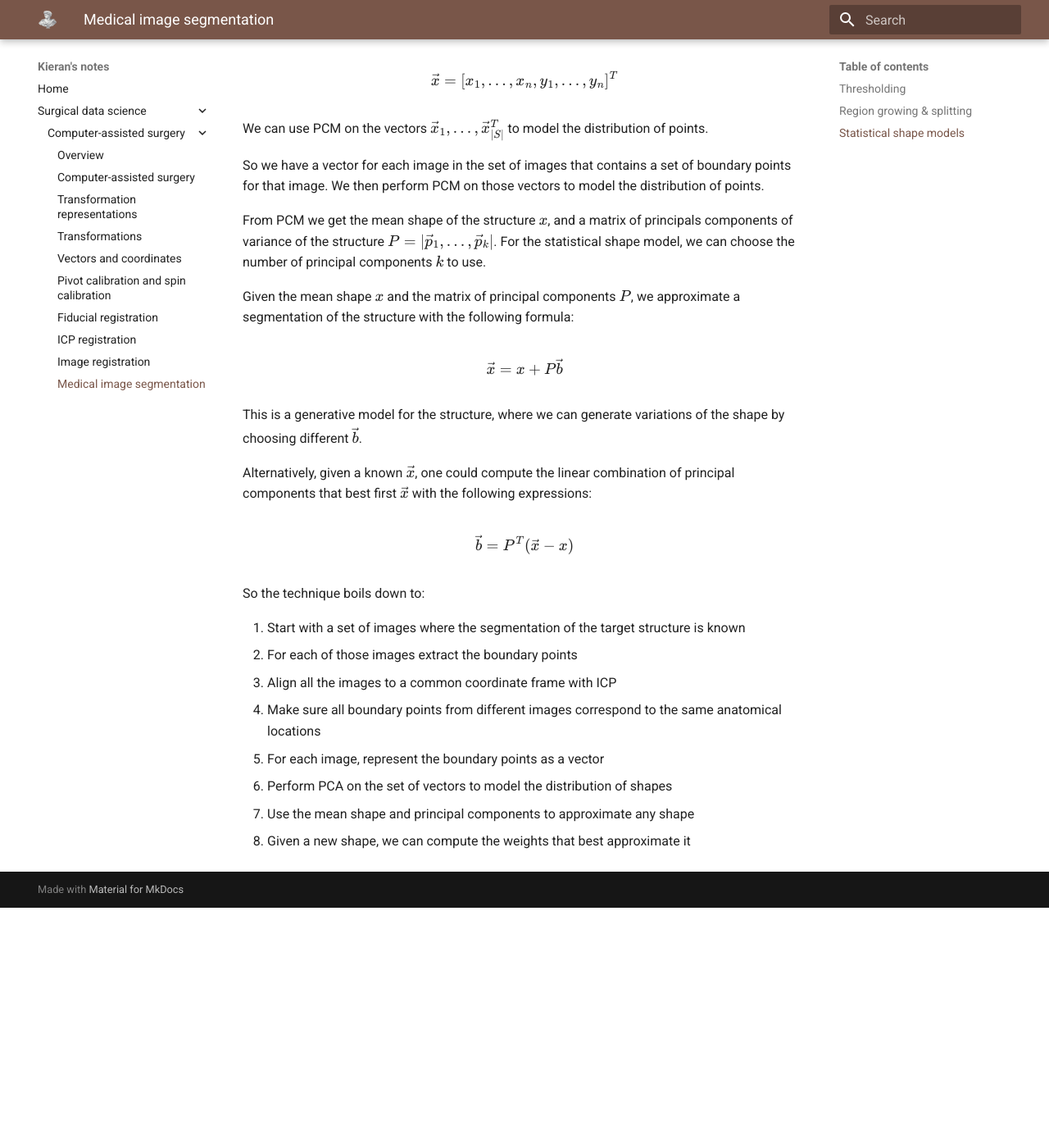
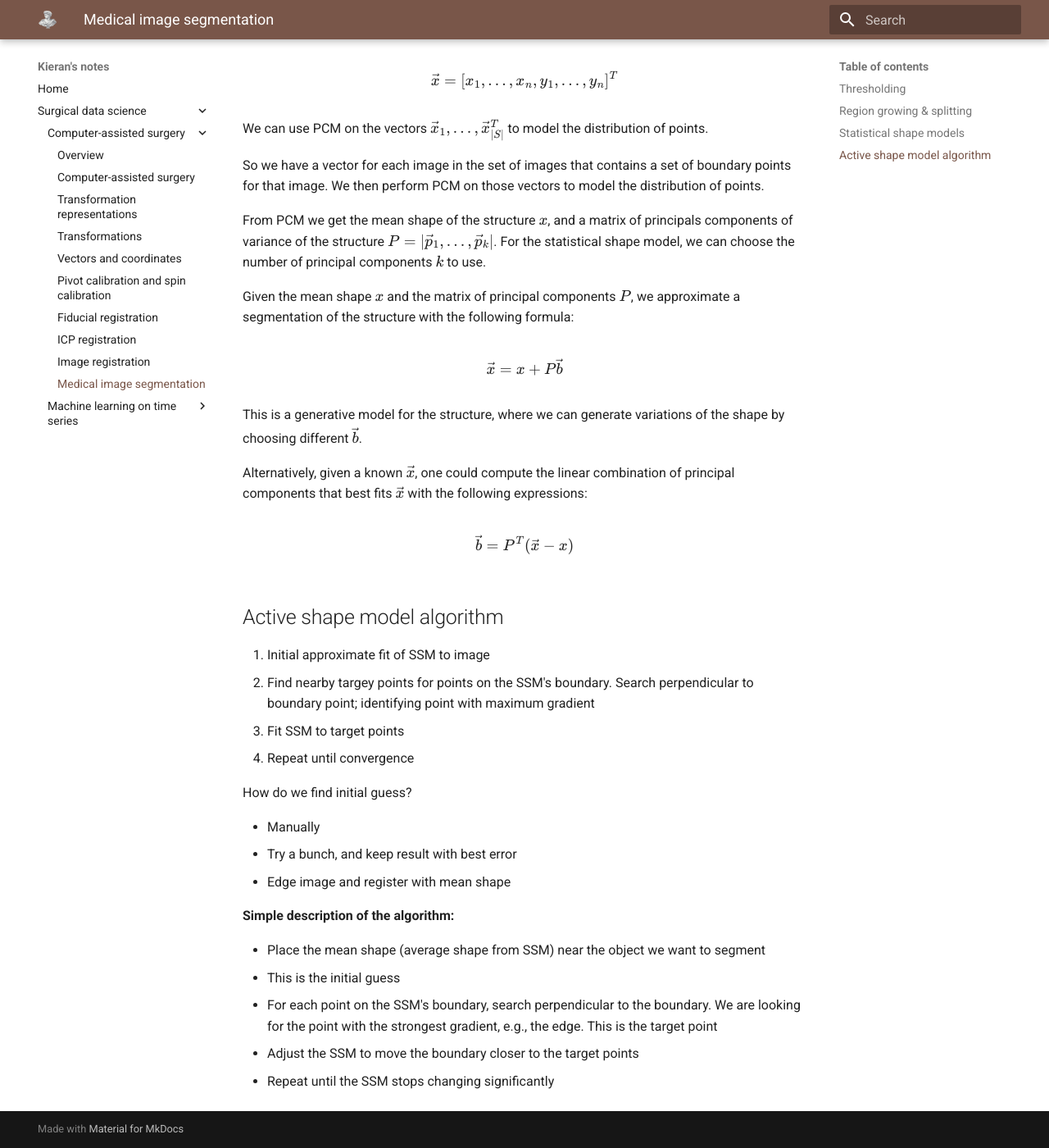
Before and after one commit to kieranaston/my-notes, an MkDocs documentation site: the page built from docs/surgical-data-science/computer-assisted-surgery/medical-image-segmentation.md, in a window 1280 px wide and 1400 px high, scrolled down 3274 px. Shown: the whole window at 82% size. Built offline with MkDocs 1.6.1 and Material for MkDocs 9.7.7, drawn with Linux system fonts in a browser that asks for light colours; before the commit the page ends 4381 px from its top, so only the background shows below that.

Commit message:
Notes on time series

```diff
--- a/docs/surgical-data-science/computer-assisted-surgery/medical-image-segmentation.md
+++ b/docs/surgical-data-science/computer-assisted-surgery/medical-image-segmentation.md
@@ -134,19 +134,29 @@ $$
 
 This is a generative model for the structure, where we can generate variations of the shape by choosing different $\vec{b}$.
 
-Alternatively, given a known $\vec{x}$, one could compute the linear combination of principal components that best first $\vec{x}$ with the following expressions:
+Alternatively, given a known $\vec{x}$, one could compute the linear combination of principal components that best fits $\vec{x}$ with the following expressions:
 
 $$
 \vec{b}=P^T(\vec{x}-x)
 $$
 
-So the technique boils down to:
+## Active shape model algorithm
 
-1. Start with a set of images where the segmentation of the target structure is known
-2. For each of those images extract the boundary points
-3. Align all the images to a common coordinate frame with ICP
-4. Make sure all boundary points from different images correspond to the same anatomical locations
-5. For each image, represent the boundary points as a vector
-6. Perform PCA on the set of vectors to model the distribution of shapes
-7. Use the mean shape and principal components to approximate any shape
-8. Given a new shape, we can compute the weights that best approximate it
+0. Initial approximate fit of SSM to image
+1. Find nearby targey points for points on the SSM's boundary. Search perpendicular to boundary point; identifying point with maximum gradient
+2. Fit SSM to target points
+3. Repeat until convergence
+
+How do we find initial guess?
+
+* Manually
+* Try a bunch, and keep result with best error
+* Edge image and register with mean shape
+
+**Simple description of the algorithm:**
+
+* Place the mean shape (average shape from SSM) near the object we want to segment
+* This is the initial guess
+* For each point on the SSM's boundary, search perpendicular to the boundary. We are looking for the point with the strongest gradient, e.g., the edge. This is the target point
+* Adjust the SSM to move the boundary closer to the target points
+* Repeat until the SSM stops changing significantly
--- a/mkdocs.yml
+++ b/mkdocs.yml
@@ -22,6 +22,8 @@ nav:
           - ICP registration: surgical-data-science/computer-assisted-surgery/icp-registration.md
           - Image registration: surgical-data-science/computer-assisted-surgery/image-registration.md
           - Medical image segmentation: surgical-data-science/computer-assisted-surgery/medical-image-segmentation.md
+      - Machine learning on time series:
+          - Time series: surgical-data-science/machine-learning-on-time-series/time-series.md
 
 markdown_extensions:
   - pymdownx.arithmatex:
```
Also changed, not shown: docs/index.md (+2 -0 lines), docs/surgical-data-science/machine-learning-on-time-series/time-series.md (added, +150 -0 lines).
